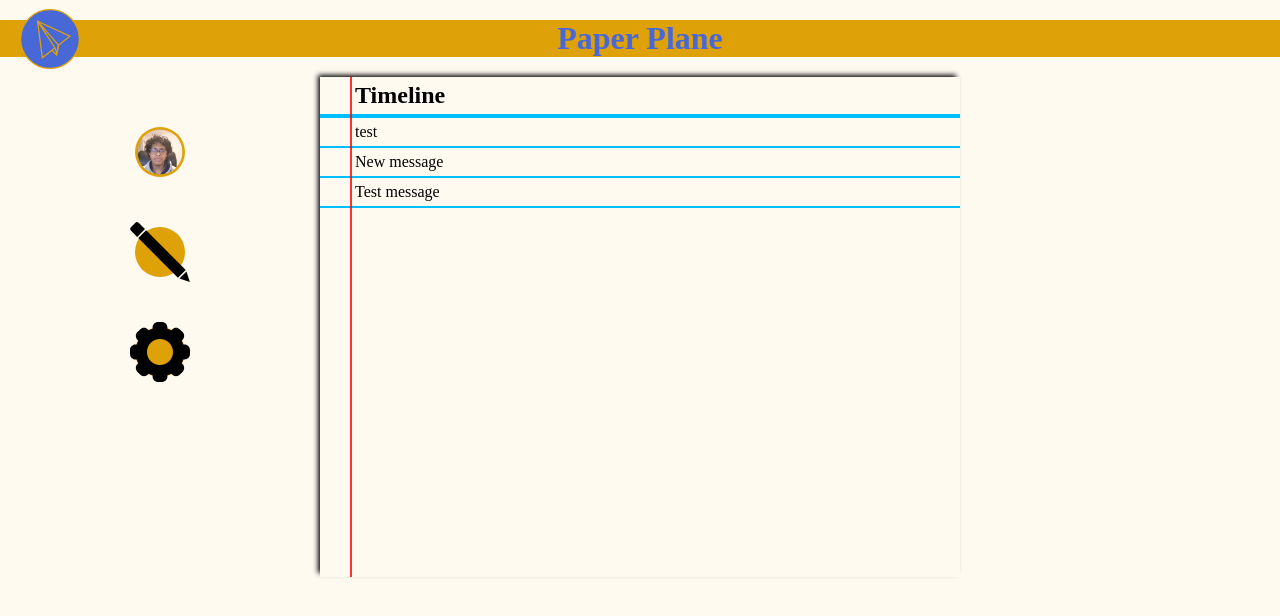
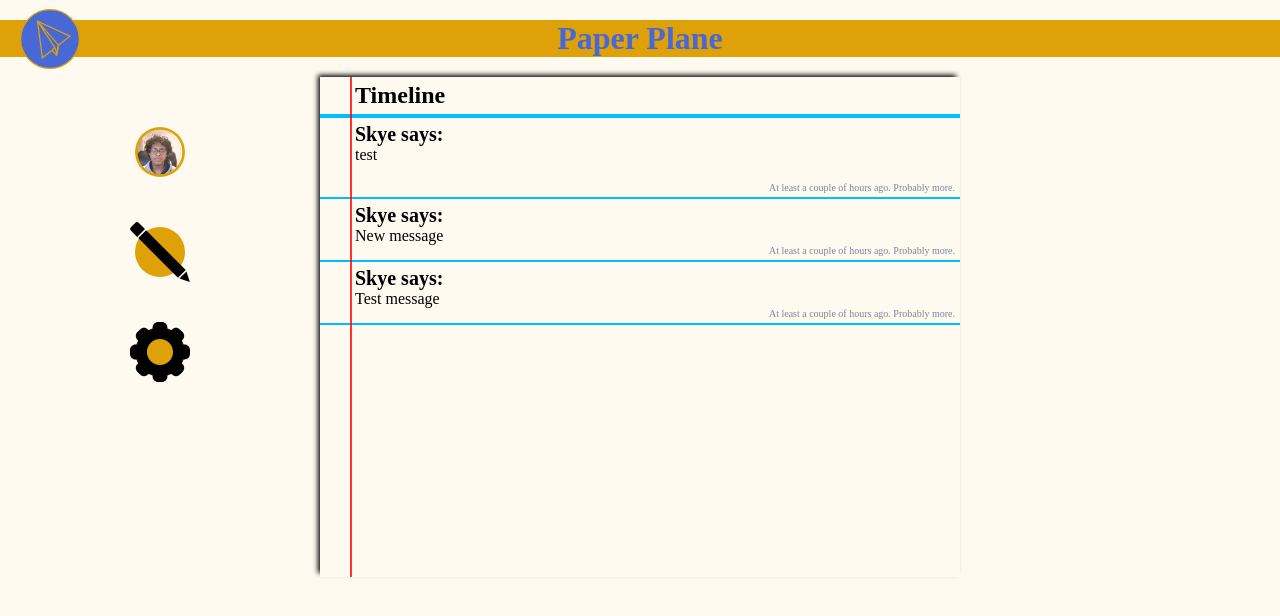
Before and after one commit to FlamboD/PaperPlane, a Flask app: page / in a window 1280 px wide. Shown: the top 616 px of the page. Run offline with Flask 2, Linux system fonts and the light colour scheme; data comes from the database, SQL or seed files in the repository; both versions use the stored data as it was after the commit; data that the repository does not hold is empty; some web fonts are replaced.

Commit message:
Completed exercise! :) #2

```diff
--- a/main.py
+++ b/main.py
@@ -9,7 +9,7 @@ import logging
 
 app = Flask(__name__)
 log = logging.getLogger("werkzeug")
-log.setLevel(logging.WARNING)
+# log.setLevel(logging.WARNING)
 sql_path = "messages.sqlite"
 
 
--- a/static/css/stylesheet.css
+++ b/static/css/stylesheet.css
@@ -8,6 +8,7 @@
     100% {opacity: 0; visibility: hidden;}
 }
 
+/* Defaults */
 :root
 {
     --gold: #dea107;
@@ -32,6 +33,7 @@ body
     width: 100%;
 }
 
+/* Top banner*/
 #logo
 {
     position: absolute;
@@ -47,11 +49,14 @@ body
     color: var(--blue);
 }
 
+/* Page */
 #page_body
 {
     height: 500px;
     display: flex;
 }
+
+/* Side icons */
 #side_icons
 {
     width: 25%;
@@ -82,6 +87,7 @@ body
     border-radius: 50%;
 }
 
+/* Timeline */
 #timeline
 {
     position: relative;
@@ -115,14 +121,32 @@ body
     padding: 5px 5px 5px 35px;
     border-bottom: 2px solid deepskyblue;
 }
+.author
+{
+    font-weight: bolder;
+    font-size: 20px;
+}
+.timestamp_container
+{
+    position: static;
+    width: 100%;
+    height: 10px;
+}
+.timestamp
+{
+    float: right;
+    font-size: 10px;
+    color: lightslategray;
+}
 
+/* Right panel */
 #blank_panel
 {
     width: 25%;
     height: 100%;
 }
 
-
+/* Message box */
 #message_box_container
 {
     position: absolute;
--- a/static/js/functions.js
+++ b/static/js/functions.js
@@ -71,6 +71,22 @@ function hasParent(elem, pId)
     return isChild;
 }
 
+function getTimeString(_ts)
+{
+    if(_ts > 60*60*24*365) return "Over a year ago";
+    else if(_ts > 60*60*24*30*6) return "At least half a year ago";
+    else if(_ts > 60*60*24*30*2) return "A few months ago";
+    else if(_ts > 60*60*24*30) return "A month ago";
+    else if(_ts > 60*60*24) return `${Math.round(_ts/(60*60*24))} days ago`;
+    else if(_ts > 60*60*24) return "A day ago";
+    else if(_ts > 60*60*2) return "At least a couple of hours ago. Probably more.";
+    else if(_ts > 60*60) return "An hour ago";
+    else if(_ts > 60*30) return "Half an hour ago";
+    else if(_ts > 60*2) return `${Math.round(_ts/60)} minutes ago`;
+    else if(_ts > 60) return "A minute ago";
+    else return "A few seconds ago";
+}
+
 function updateFeed(data)
 {
     let feed = document.getElementById("feed")
@@ -80,10 +96,39 @@ function updateFeed(data)
         item.setAttribute("messageId", message.id);
         item.setAttribute("userId", message.userId);
         item.setAttribute("timestamp", message.timestamp);
-        item.innerHTML = message.content;
+        // item.innerHTML = message.content;
+        {  // Author
+            let _author = document.createElement("span");
+            _author.classList.add("author");
+            _author.innerHTML = "Skye says:";
+            item.insertAdjacentElement("beforeend", _author)
+        }
+        item.insertAdjacentElement("beforeend", document.createElement("br"));
+        {  // Message
+            let _message = document.createElement("span");
+            _message.innerHTML = message.content;
+            item.insertAdjacentElement("beforeend", _message)
+        }
+        item.insertAdjacentElement("beforeend", document.createElement("br"));
+        {  // Timestamp
+            let _container = document.createElement("div");
+            _container.classList.add("timestamp_container");
+            let _timestamp = document.createElement("span");
+            _timestamp.classList.add("timestamp")
+            let _ts = parseFloat(message.timestamp);
+            _timestamp.innerHTML = getTimeString(Math.round(Date.now()/1000 - _ts));
+            _container.insertAdjacentElement("beforeend", _timestamp)
+            item.insertAdjacentElement("beforeend", _container)
+        }
         feed.insertAdjacentElement("afterbegin", item);
     });
     data.sort((a, b) => {return a.time > b.time});
+
+    let feed_items = document.querySelectorAll(".feed_item");
+    feed_items.forEach(elem => {
+        let _ts = Date.now()/1000 - parseFloat(elem.getAttribute("timestamp"));
+        elem.querySelector(".timestamp").innerHTML = getTimeString(_ts);
+    });
 }
 
 function getMessages()
--- a/templates/index.html
+++ b/templates/index.html
@@ -6,6 +6,7 @@
         <link rel="stylesheet" href="https://fonts.googleapis.com/css?family=Girassol">
         <link rel="stylesheet" href="{{ url_for('static', filename='css/stylesheet.css') }}" type="text/css">
         <script src="{{ url_for('static', filename='js/functions.js') }}"></script>
+        <script src="{{ url_for('static', filename='js/load.js') }}" defer></script>
         <title>Title</title>
     </head>
     <body id="body">
@@ -40,6 +41,5 @@
                 <button id="btn_send_message" onclick="sendMessage();">Send</button>
             </div>
         </div>
-        <script src="{{ url_for('static', filename='js/load.js') }}"></script>
     </body>
 </html>
```
Also changed, not shown: messages.sqlite.
